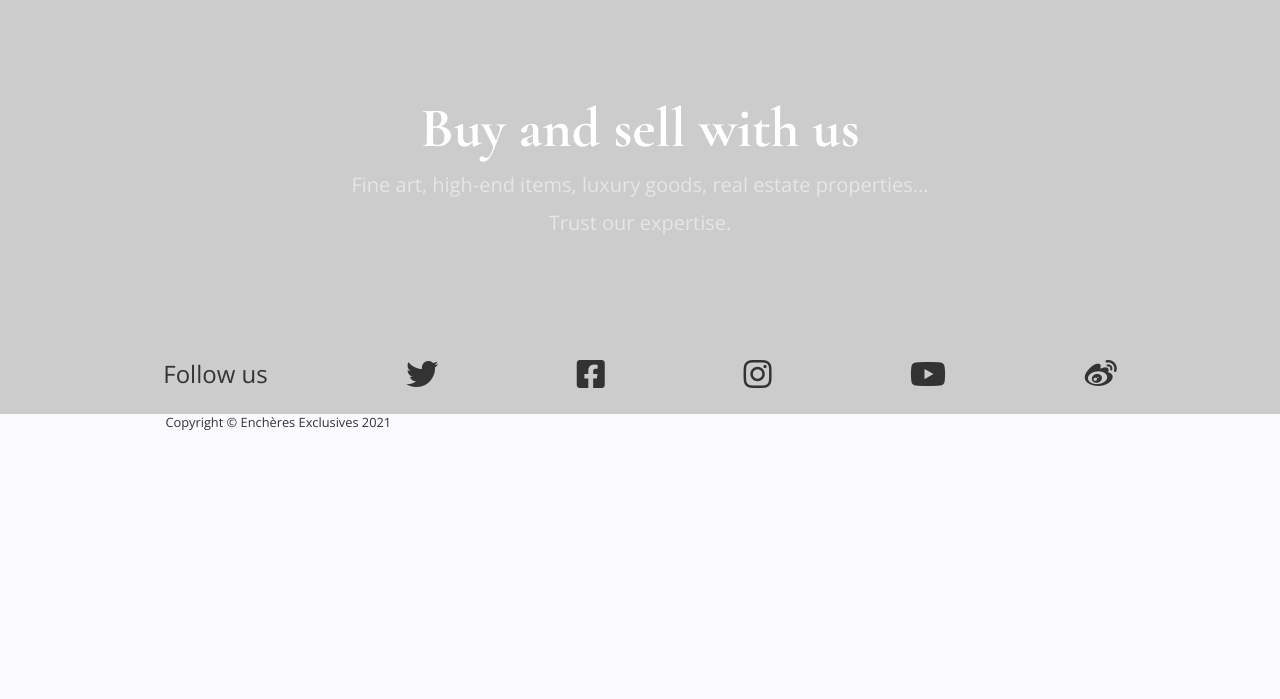
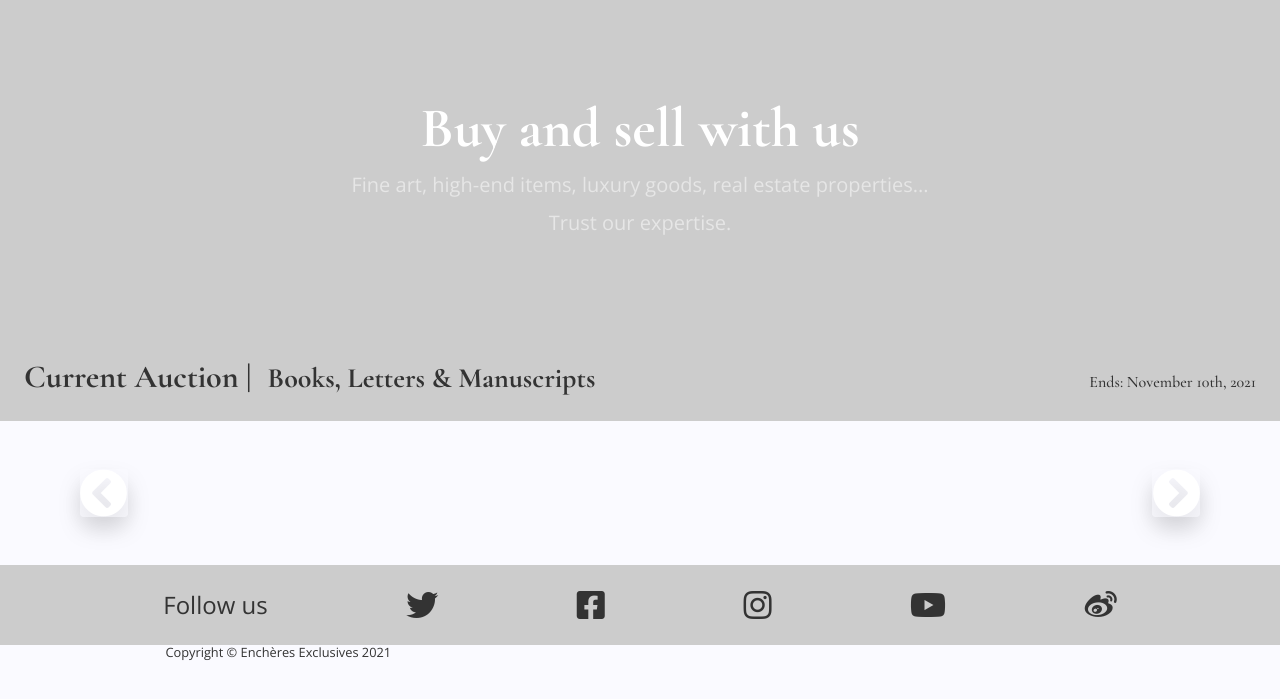
Before and after one commit to Code-Institute-Submissions/LuciusVH-encheres-exclusives_N, a Flask app: page / in a window 1280 px wide. Shown: the part 87-786 px from the top of the page. Run offline with Flask 2, Linux system fonts and the light colour scheme; data that the repository does not hold is empty; some libraries are stand-ins or nearby versions.

Commit message:
created newest auction slider

```diff
--- a/app.py
+++ b/app.py
@@ -24,7 +24,8 @@ mongo = PyMongo(app)
 @app.route('/')
 @app.route('/index')
 def index():
-  return render_template('index.html')
+  items = mongo.db.items.find()
+  return render_template('index.html', items=items)
 
 
 # _____ CURRENT AUCTION _____ #
--- a/static/css/style.css
+++ b/static/css/style.css
@@ -153,7 +153,46 @@ img.logo {
 }
 
 
+/* _____ CAROUSEL _____ */
+
+.glide__arrow {
+  padding: 0;
+  border: 0;
+  font-size: 3rem;
+  vertical-align: middle;
+  transform: perspective(1px) translateZ(0);
+  transition-duration: 0.1s;
+  transform: translateZ(0);
+  transition-property: transform;
+  transition-timing-function: ease-out;
+}
+
+.glide__arrow--left:hover,
+.glide__arrow--left:focus,
+.glide__arrow--left:active {
+  transform: translateX(-0.2em);
+}
+
+.glide__arrow--right:hover,
+.glide__arrow--right:focus,
+.glide__arrow--right:active {
+  transform: translateX(0.2em);
+}
+
+.glide__arrow--left {
+  left: 0.2em;
+}
+
+.glide__arrow--right {
+  right: 0.2em;
+}
+
+
 /* _____ AUCTION _____ */
+
+.card {
+  height: 500px;
+}
 
 .card-img-bg {
   height: 40%;
@@ -175,7 +214,6 @@ img.logo {
   font-family: var(--font-title);
   font-size: calc(1.375rem + 1vw);
   line-height: 1.2;
-  text-align: center;
 }
 
 @media screen and (max-width: 576px) {
--- /dev/null
+++ b/static/js/glide.js
@@ -0,0 +1,21 @@
+const config = {
+  type: 'slider',
+  startAt: 0,
+  perView: 4,
+  focusAt: 0,
+  // autoplay: 2000,
+  hoverpause: true,
+  breakpoints: {
+    1200: {
+      perView: 3
+    },
+    768: {
+      perView: 2
+    },
+    576: {
+      perView: 1
+    }
+  }
+};
+
+new Glide('.glide', config).mount();
--- a/templates/base.html
+++ b/templates/base.html
@@ -9,11 +9,14 @@
     <!-- Favicon-->
     <link rel="icon" type="image/x-icon" href="static/img/favicon.ico" />
     <!-- Bootstrap icons-->
-    <link href="https://cdn.jsdelivr.net/npm/bootstrap-icons@1.5.0/font/bootstrap-icons.css" rel="stylesheet" type="text/css" />
+    <link rel="stylesheet" href="https://cdn.jsdelivr.net/npm/bootstrap-icons@1.5.0/font/bootstrap-icons.css" type="text/css" />
     <!-- FontAwesome icons -->
-    <link rel="stylesheet" href="https://cdnjs.cloudflare.com/ajax/libs/font-awesome/5.15.4/css/all.min.css" integrity="sha512-1ycn6IcaQQ40/MKBW2W4Rhis/DbILU74C1vSrLJxCq57o941Ym01SwNsOMqvEBFlcgUa6xLiPY/NS5R+E6ztJQ==" crossorigin="anonymous" referrerpolicy="no-referrer" type="text/css" />
+    <link rel="stylesheet" href="https://cdnjs.cloudflare.com/ajax/libs/font-awesome/5.15.4/css/all.min.css" type="text/css" />
     <!-- Core theme CSS (includes Bootstrap)-->
-    <link href="https://cdnjs.cloudflare.com/ajax/libs/bootstrap/5.1.3/css/bootstrap.min.css" rel="stylesheet" type="text/css" />
+    <link rel="stylesheet" href="https://cdnjs.cloudflare.com/ajax/libs/bootstrap/5.1.3/css/bootstrap.min.css" type="text/css" />
+    <!-- GlideJS Core & Theme CSS -->
+    <link rel="stylesheet" href="https://cdnjs.cloudflare.com/ajax/libs/Glide.js/3.4.1/css/glide.core.min.css" type="text/css" />
+    <link rel="stylesheet" href="https://cdnjs.cloudflare.com/ajax/libs/Glide.js/3.4.1/css/glide.theme.min.css" type="text/css" />
     <!-- Custom stylesheet -->
     <link rel="stylesheet" href="{{ url_for('static', filename='css/style.css') }}" type="text/css">
     {% block style %}
@@ -97,8 +100,11 @@
     <script src="https://cdn.jsdelivr.net/npm/bootstrap@5.1.0/dist/js/bootstrap.bundle.min.js"></script>
     <!-- GSAP JS -->
     <script src="https://cdnjs.cloudflare.com/ajax/libs/gsap/3.8.0/gsap.min.js"></script>
-    <!-- Custom script -->
+    <!-- Glide JS -->
+    <script src="https://cdnjs.cloudflare.com/ajax/libs/Glide.js/3.4.1/glide.min.js"></script>
+    <!-- Custom scripts -->
     <script src="{{ url_for('static', filename='js/scripts.js') }}"></script>
+    <script src="{{ url_for('static', filename='js/glide.js') }}"></script>
     {% block script %}
     {% endblock %}
   </body>
--- a/templates/index.html
+++ b/templates/index.html
@@ -2,7 +2,7 @@
 {% block content %}
 
   <!-- Header hero-img -->
-  <div class="hero-section bg-dark py-5">
+  <header class="hero-section bg-dark py-5">
     <div class="container px-4 px-lg-5 my-5">
       <div class="text-center text-white">
         <h1 class="display-4 fw-bolder">Buy and sell with us</h1>
@@ -10,6 +10,69 @@
         <p class="lead fw-normal text-white-50 mb-0">Trust our expertise.</p>
       </div>
     </div>
-  </div>
+  </header>
+
+  <section class="header-title bg-dark p-3 mb-3 mb-md-5">
+    <div class="d-flex flex-column flex-md-row align-items-baseline text-md-start text-center">
+      <div class="p-md-2 mx-auto">
+        <h2 class="fw-bolder mb-md-0">Current Auction<span class="d-none d-md-inline"> |</span></h2>
+      </div>
+      <div class="p-md-2 flex-grow-1 mx-auto ">
+        <h3 class="fw-bolder mb-md-0">Books, Letters & Manuscripts</h3>
+      </div>
+      <div class="p-md-2 mx-auto">
+        <h6 class="mb-0">Ends: November 10th, 2021</h6>
+      </div>
+    </div>
+  </section>
+
+  <section class="pb-3 pb-md-5">
+    <div class="container px-4 mt-sm-5">
+      <div class="row gx-4 gx-lg-5 justify-content-center">
+        <!-- GlideJS slider -->
+        <div class="glide mb-5">
+          <div class="glide__track" data-glide-el="track">
+            <ul class="glide__slides">
+              {% for item in items %}
+                <div class="card">
+                  <!-- Item image-->
+                  <div class="card-img-bg">
+                    <img class="card-img-top" src="{{ item.image_url }}" alt="{{ item.title }} from {{ item.brand_artist }}" />
+                  </div>
+                  <!-- Item details-->
+                  <div class="card-body p-3">
+                    <div class="text-center">
+                      <!-- Title -->
+                      <p class="item-title fw-bolder">{{ item.title }}</p>
+                      <!-- Brand / Artist -->
+                      <p class="item-brand-artist h5">{{ item.brand_artist }}</p>
+                      <!-- Actual bid -->
+                      <p class="item-actual-bid">Actual bid<br>
+                      <span class="h4 fw-bolder">{{ item.actual_bid }}€</span></p>
+                      <!-- Estimated price-->
+                      <p class="item-estimated-price h6">Estimated price<br>
+                      <span>{{ item.estimated_price }}€</span></p>
+                    </div>
+                  </div>
+                  <!-- Product actions-->
+                  <div class="card-footer p-4 pt-0 border-top-0 bg-transparent">
+                    <div class="text-center"><a class="btn btn-outline-dark mt-auto" href="#">Place Bid</a></div>
+                  </div>
+                </div>
+              {% endfor %}
+            </ul>
+          </div>
+          <!-- Glide controllers -->
+          <button class="glide__arrow glide__arrow--left" data-glide-dir="<" role="navigation" alt="Go back to left slide">
+            <i class="fas fa-chevron-circle-left"></i>
+          </button>
+          <button class="glide__arrow glide__arrow--right" data-glide-dir=">" role="navigation" alt="Go to right slide">
+            <i class="fas fa-chevron-circle-right"></i>
+          </button>
+        </div>
+
+      </div>
+    </div>
+  </section>
 
 {% endblock %}
```
